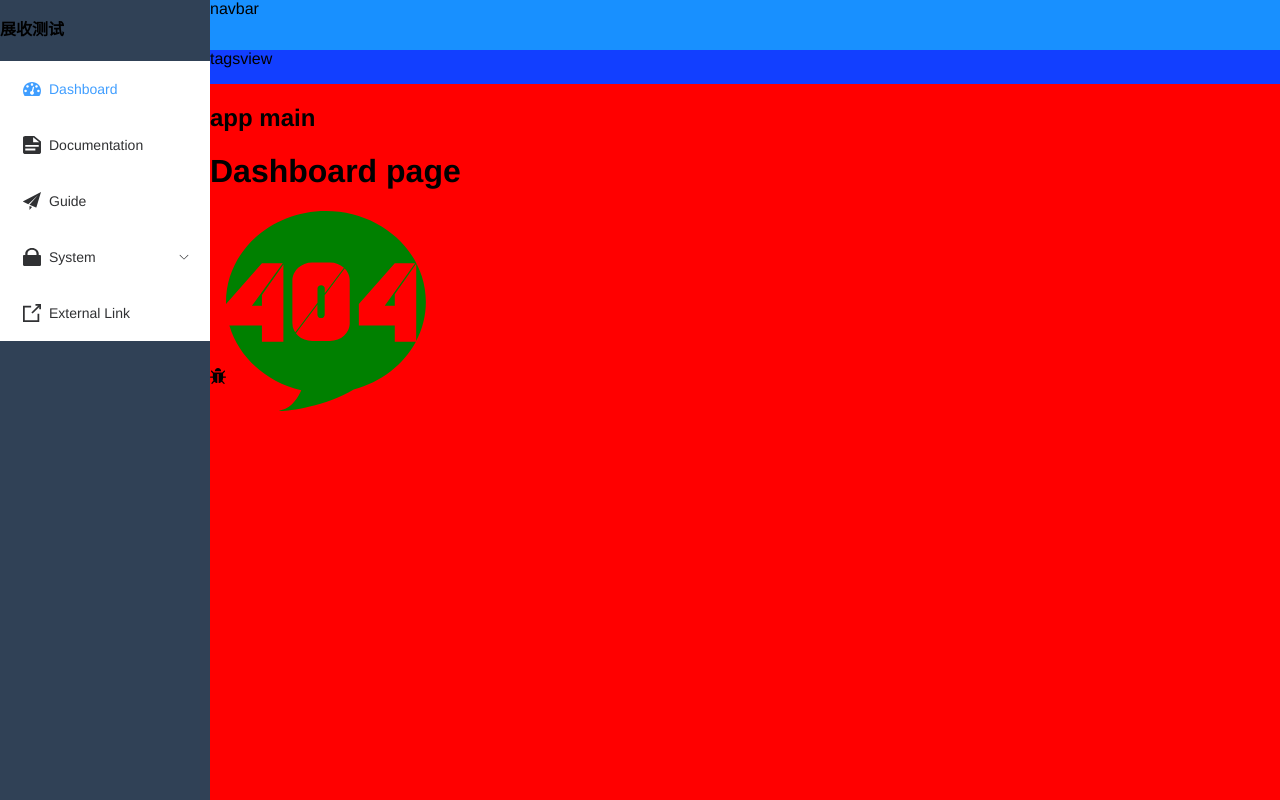
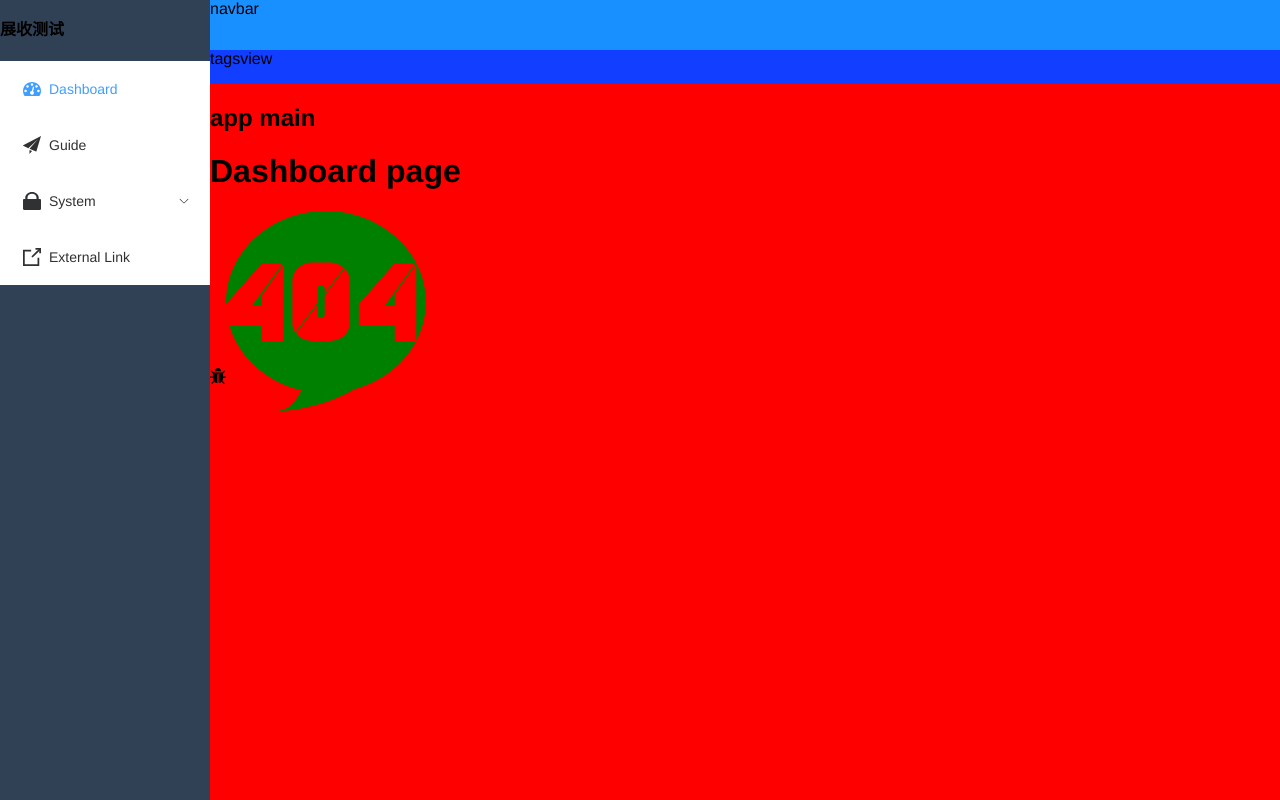
Before and after one commit to zyl0932/vue3-admin, a Vue app: page /dashboard in a window 1280 px wide. Built offline with nearby package versions, Linux system fonts and the light colour scheme.

Commit message:
feat: 菜单支持路由hidden属性

```diff
--- a/src/layout/components/Sidebar/SidebarItem.vue
+++ b/src/layout/components/Sidebar/SidebarItem.vue
@@ -1,12 +1,14 @@
 <template>
   <div class="sidebar-item-container" v-if="!item.meta || !item.meta.hidden">
     <!-- 如果有一个孩子，或者没孩子，或者有一个孩子但是被hidden了 -->
-    <template v-if="theOnlyOneChildRoute">
+    <template v-if="theOnlyOneChildRoute && (!theOnlyOneChildRoute.children || theOnlyOneChildRoute.noShowingChildren)">
       <!-- 如果有没有meta属性以为着不必渲染了 -->
-      <sidebar-item-link :to="resolvePath(theOnlyOneChildRoute.path)" v-if="theOnlyOneChildRoute.meta">
+      <sidebar-item-link
+        :to="resolvePath(theOnlyOneChildRoute.path)"
+        v-if="theOnlyOneChildRoute.meta"
+      >
         <el-menu-item
           :index="resolvePath(theOnlyOneChildRoute.path)"
-        v-if="theOnlyOneChildRoute.meta"
         >
           <el-icon v-if="icon">
             <svg-icon class="menu-icon" :icon-class="icon"></svg-icon>
@@ -67,7 +69,7 @@ const showingChildNumber = computed(() => {
 // 需要渲染的单个路由 如果该路由只有一个子路由 默认直接渲染这个子路由
 // theOnlyOneChildRoute直接通过el-menu-item组件来渲染
 const { item } = toRefs(props)
-const theOnlyOneChildRoute = computed(() => {
+const theOnlyOneChildRoute = computed<(RouteRecordRaw & { noShowingChildren?: boolean }) | null>(() => {
   // 多个children时 直接return null 多children需要用el-submenu来渲染并递归
   if (showingChildNumber.value > 1) {
     return null
@@ -88,7 +90,8 @@ const theOnlyOneChildRoute = computed(() => {
   // 无可渲染children时 把当前路由item作为仅有的子路由渲染
   return {
     ...props.item,
-    path: "" // resolvePath避免resolve拼接时 拼接重复
+    path: "", // resolvePath避免resolve拼接时 拼接重复
+    noShowingChildren: true // 无可渲染的children
   }
 })
 
@@ -105,7 +108,7 @@ const icon = computed(() => {
 // resolvePath在模板中使用
 const resolvePath = (childPath: string) => {
   if (isExternal(childPath)) {
-    return childPath;
+    return childPath
   }
   return path.resolve(props.basePath, childPath)
 }
--- a/src/router/index.ts
+++ b/src/router/index.ts
@@ -18,7 +18,8 @@ export const asyncRoutes: Array<RouteRecordRaw> = [
           ),
         meta: {
           title: "Documentation",
-          icon: "documentation"
+          icon: "documentation",
+          hidden: true
         }
       }
     ]
@@ -88,7 +89,8 @@ export const asyncRoutes: Array<RouteRecordRaw> = [
           icon: "link"
         }
       }
-  ]  }
+    ]
+  }
 ]
 const constantRoutes: Array<RouteRecordRaw> = [
   {
```
Also changed, not shown: src/layout/components/Sidebar/SidebarItemLink.vue (line endings or trailing spaces). Lines whose indentation alone changed are shown as unchanged.
